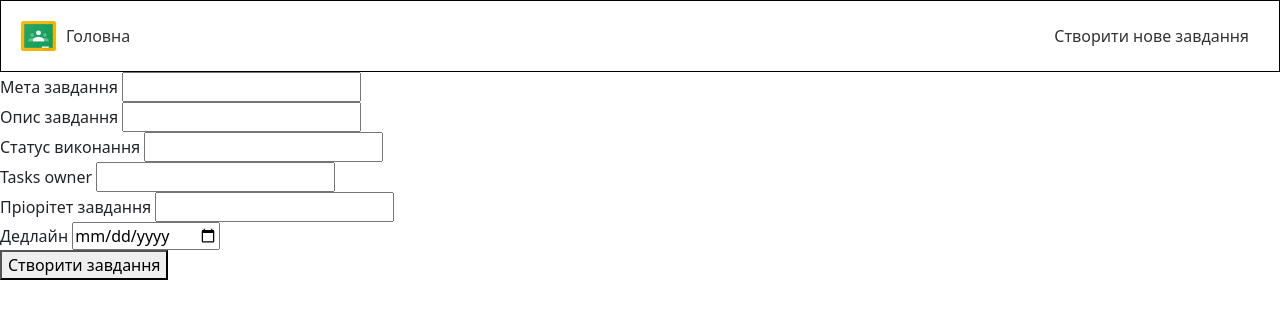
After one commit to Kawarime/task_tracking, a Django app: template templates/tasktrack/task_add.html in a window 1280 px wide. The commit adds this page. Shown: the top 319 px of the page. Run offline with Django 3.2, Linux system fonts and the light colour scheme; the template is opened without the code that fills it, so the values that code supplies are empty.

Commit message:
не работает task_add

```diff
--- a/static/css/main.css
+++ b/static/css/main.css
@@ -1,18 +1,24 @@
 header {
-    background-color: #f0f0f0;
-    border: 1px solid #ccc;
-    padding: 10px;
+    background-color: #ffffff;
+    border: 1px solid #000000;
+    padding: 20px;
 }
 
 nav ul {
     margin: 0;
     padding: 0;
     list-style-type: none;
+    display: flex;
+    justify-content: space-between;
+    align-items: center;
 }
 
 nav ul li {
-    display: inline;
     margin-right: 10px;
+}
+
+nav ul li.add-task {
+    margin-left: auto;
 }
 
 nav ul li a {
--- a/tasktrack/urls.py
+++ b/tasktrack/urls.py
@@ -3,4 +3,6 @@ from tasktrack.views import *
 
 urlpatterns = [
     path('', index, name = "index"),
+    path('detail/<int:task_id>/', task_detail, name = "task_detail"),
+    path('task_add/', task_add, name="task_add")
 ]
--- a/templates/header.html
+++ b/templates/header.html
@@ -6,13 +6,15 @@
     <meta name="viewport" content="width=device-width, initial-scale=1.0">
     <title>Document</title>
     <link href="https://cdn.jsdelivr.net/npm/bootstrap@5.3.0/dist/css/bootstrap.min.css" rel="stylesheet" integrity="sha384-9ndCyUaIbzAi2FUVXJi0CjmCapSmO7SnpJef0486qhLnuZ2cdeRhO02iuK6FUUVM" crossorigin="anonymous">
-    <link rel="stylesheet" href="{% static 'main.css' %}">
+    <link rel="stylesheet" href="{% static 'css/main.css' %}">
 </head>
 <body>
     <header>
         <nav>
             <ul>
-                <li><a href="{% url 'index' %}">Главная</a></li>
+                <li><img src="static/img/logo.jpg" width="35" height="30"></li>
+                <li><a href="{% url 'index' %}">Головна</a></li>
+                <li class="add-task"><a href="{% url 'task_add' %}">Створити нове завдання</a></li>
             </ul>
         </nav>
     </header>
--- a/templates/tasktrack/index.html
+++ b/templates/tasktrack/index.html
@@ -2,15 +2,14 @@
 {% load static %}
 
 <head>
-    <link rel="stylesheet" href="{% static 'main.css' %}">
+    <link rel="stylesheet" href="{% static 'css/main.css' %}">
 </head>
 <body>
     {% block content %}
     <div class="main-content">
         <h1>Завдання</h1>
         {% for task in task %}
-            <!-- <p><a href="{% url 'task_detail' task_id=task.id %}">{{ task.name }}</a></p> -->
-            <p><h1>{{ task.name }}</h1></p>
+            <p><a href="{% url 'task_detail' task_id=task.id %}">{{ task.name }}</a></p>
         {% endfor %}
     {% endblock %}
     </div>
--- /dev/null
+++ b/templates/tasktrack/task_add.html
@@ -0,0 +1,30 @@
+{% extends "base.html" %}
+{% load static %}
+
+<head>
+    <link rel="stylesheet" href="{% static 'main.css' %}">
+</head>
+{% block content %}
+    <form method="POST" action="{% url 'task_add' %}">
+        {% csrf_token %}
+        <label for="task_name">Мета завдання</label>
+        <input type="text" id="task_name" name="task_name">
+        <br>
+        <label for="task_description">Опис завдання</label>
+        <input type="text" id="task_description" name="task_description">
+        <br>
+        <label for="task_status">Статус виконання</label>
+        <input type="text" id="task_status" name="task_status">
+        <br>
+        <label for="task_owner">Tasks owner</label>
+        <input type="text" id="task_owner" name="task_owner">
+        <br>
+        <label for="task_priority">Пріорітет завдання</label>
+        <input type="number" id="task_priority" name="task_priority">
+        <br>
+        <label for="task_deadline">Дедлайн</label>
+        <input type="date" id="task_deadline" name="task_deadline">
+        <br>
+        <button type="submit">Створити завдання</button>
+    </form>
+{% endblock %}
```
Also changed, not shown: tasktrack/views.py (+27 -1 lines), templates/tasktrack/detail.html (added, +10 -0 lines), static/img/logo.jpg (added).
